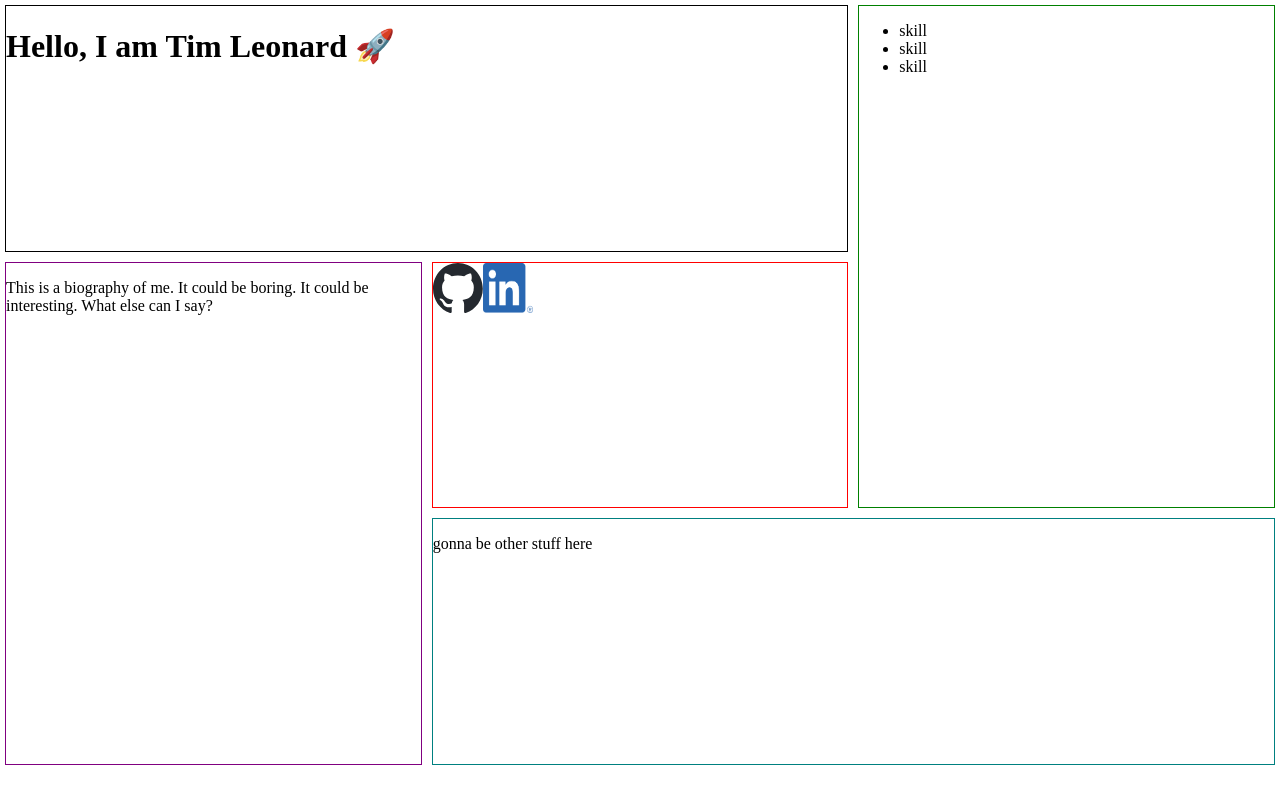
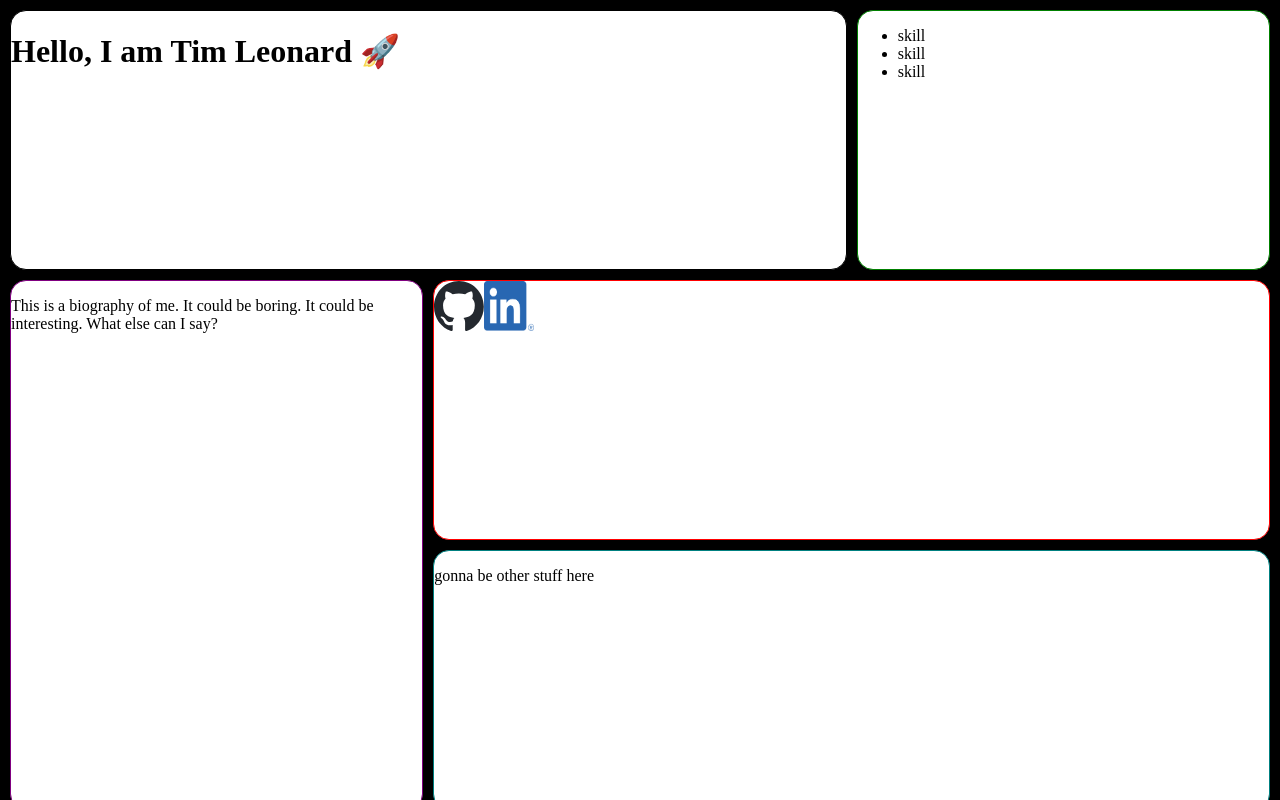
Before and after one commit to iamtimleonard/portfolio, a Next.js app: page / in a window 1280 px wide. Built offline with nearby package versions, Linux system fonts and the light colour scheme.

Commit message:
feat(grid): styles

```diff
--- a/app/home.module.css
+++ b/app/home.module.css
@@ -4,14 +4,20 @@
   grid-template-columns: repeat(3, 1fr);
   grid-template-areas:
     "name name skill"
-    "bio contact skill"
+    "bio contact contact"
     "bio misc misc";
   gap: 10px;
-  padding: 5px;
+  padding: 10px;
   position: fixed;
   top: 0;
   left: 0;
-  height: 95%;
+  height: 100%;
+  background-color: black;
+}
+
+.card {
+  border-radius: 1rem;
+  background-color: white;
 }
 
 .nameCard {
--- a/app/page.tsx
+++ b/app/page.tsx
@@ -4,17 +4,17 @@ import styles from "./home.module.css";
 function Page() {
   return (
     <main className={styles.gridContainer}>
-      <div className={styles.nameCard}>
+      <div className={`${styles.nameCard} ${styles.card}`}>
         <h1>Hello, I am Tim Leonard 🚀</h1>
       </div>
-      <div className={styles.skillCard}>
+      <div className={`${styles.skillCard} ${styles.card}`}>
         <ul>
           <li>skill</li>
           <li>skill</li>
           <li>skill</li>
         </ul>
       </div>
-      <div className={styles.contactCard}>
+      <div className={`${styles.contactCard} ${styles.card}`}>
         <a href="https://github.com/iamtimleonard">
           <Image src="/github-mark.svg" alt="Github" width={50} height={50} />
         </a>
@@ -22,13 +22,13 @@ function Page() {
           <Image src="/LI-Logo.png" alt="LinkedIn" width={50} height={50} />
         </a>
       </div>
-      <div className={styles.bioCard}>
+      <div className={`${styles.bioCard} ${styles.card}`}>
         <p>
           This is a biography of me. It could be boring. It could be
           interesting. What else can I say?
         </p>
       </div>
-      <div className={styles.miscCard}>
+      <div className={`${styles.miscCard} ${styles.card}`}>
         <p>gonna be other stuff here</p>
       </div>
     </main>
```
